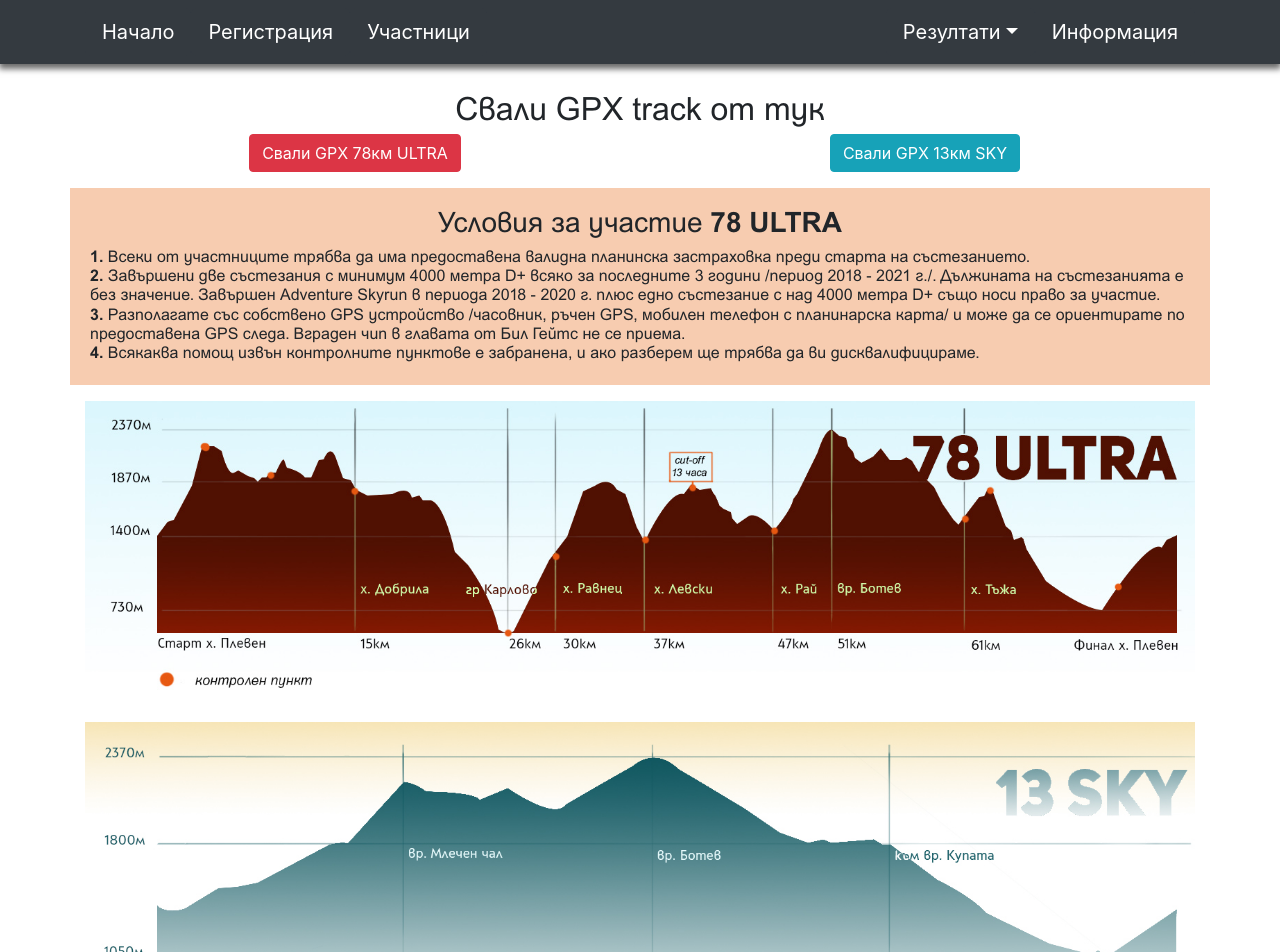
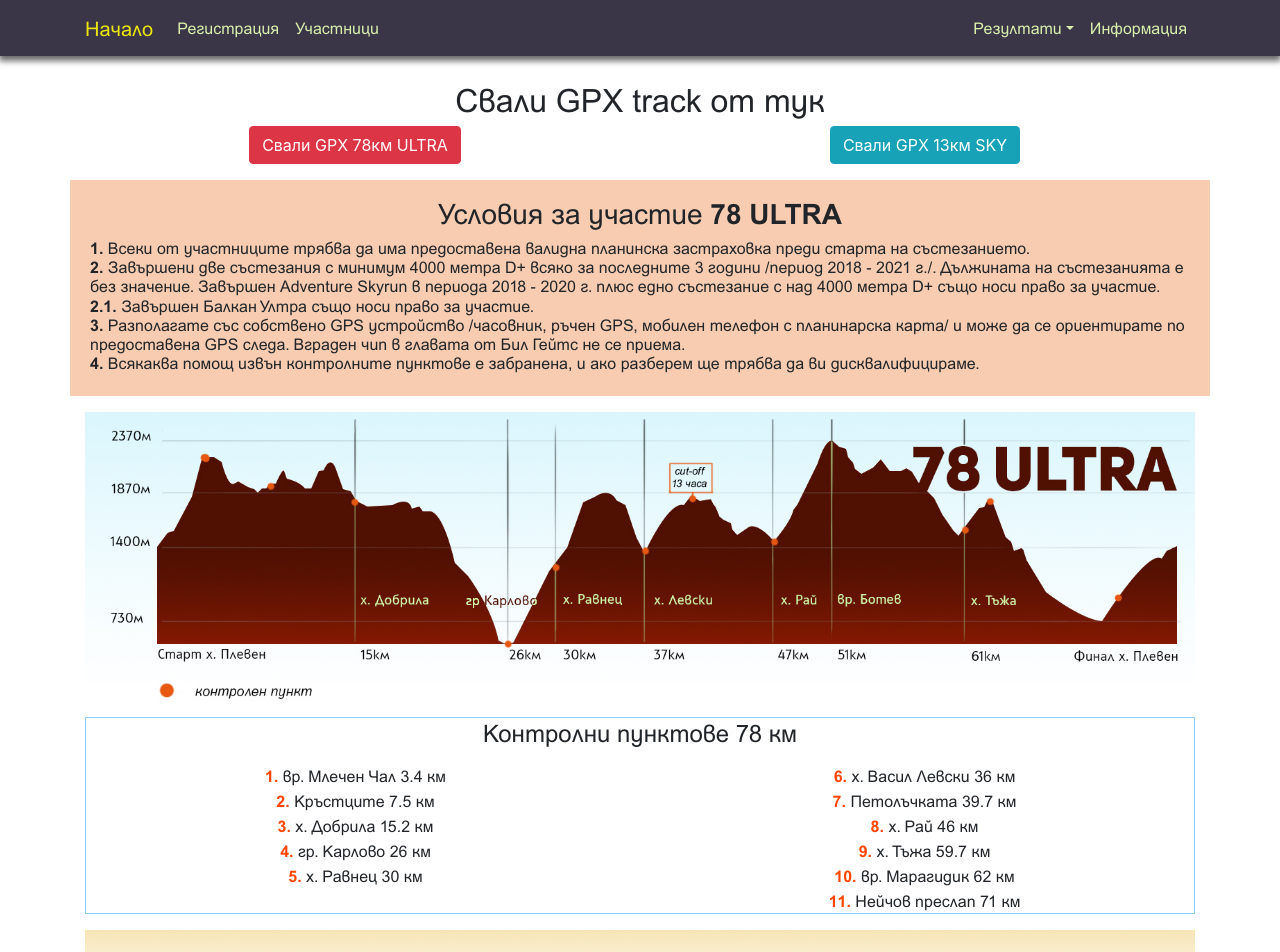
Before and after one commit to ivan4oto/Balkan-Ultra, a Vue app in the folder app/: page /about in a window 1280 px wide. Shown: the top 952 px of the page. Built offline with nearby package versions, Linux system fonts and the light colour scheme.

Commit message:
changed navbar

```diff
--- a/app/src/components/Footer.vue
+++ b/app/src/components/Footer.vue
@@ -26,7 +26,7 @@
 			</b-row>
 			<b-row class='text-center'>
 				<b-col><h6>Facebook</h6></b-col>
-				<b-col>balkan@balkanultra.com</b-col>
+				<b-col>balkanultra@abv.bg</b-col>
 				<b-col>+359 885 344 910 | +359 885 055 416</b-col>
 			</b-row>
 			<b-row class='text-center mt-3'>
--- a/app/src/components/HelloWorld.vue
+++ b/app/src/components/HelloWorld.vue
@@ -16,7 +16,7 @@
         <b-carousel-slide img-src="../assets/pictures/c1.jpg"></b-carousel-slide>
         <!-- Slides with custom text -->
         <b-carousel-slide img-src="../assets/pictures/crsl1.jpg">
-          <h1 class='arialsp'>78 км с 6100м д+ по склоновете на Стара Планина!</h1>
+          <h1>78 км с 6100м д+ по склоновете на Стара Планина!</h1>
         </b-carousel-slide>
         <!-- Slides with image only -->
         <b-carousel-slide img-src="../assets/pictures/c2.jpg">
@@ -116,15 +116,15 @@ export default {
 </script>
 
 <style scoped>
-
+p, h4, h1, h2, h3{
+  font-family: 'SPArielBG';
+}
 @media (max-width: 767px) {
   h1 {
    font-size: 20px;
-   font-family: 'Roboto', sans-serif;
   }
   h4 {
     font-size: 18px;
-    font-family: 'Roboto', sans-serif;
   }
   h2 {
     font-size: 20px;
@@ -133,11 +133,8 @@ export default {
     font-size: 20px;
   }
 }
-p{
-  font-family: 'SPArielBG';
-}
+
 h4 {
-  font-family: 'SPArielBG';
   font-weight: bold;
 }
 #txt-1{
@@ -173,15 +170,10 @@ h4 {
   color: rgb(189, 27, 6);
 }
 #txt-wildcard-small{
-  font-family: 'SPArielBG';
   font-style: italic;
   color: rgb(10, 10, 10);
 }
-.arialsp{
-  font-family: 'SPArielBG';
-}
 .redheader {
-  font-family: 'SPArielBG';
   font-weight: bold;
   color: rgb(189, 27, 6);
 }
--- a/app/src/components/Navbar.vue
+++ b/app/src/components/Navbar.vue
@@ -1,43 +1,31 @@
 <template>
 <div>
+
   <b-navbar toggleable="lg" type="dark" variant="dark">
     <b-container>
-        <router-link to="/">
-          <b-button variant="dark" size="lg">Начало</b-button>
-        </router-link>
+      <b-navbar-brand to="/">Начало</b-navbar-brand>
 
     <b-navbar-toggle target="nav-collapse"></b-navbar-toggle>
 
     <b-collapse id="nav-collapse" is-nav>
       <b-navbar-nav>
-            <router-link to="/Register">
-              <b-button variant="dark" size="lg">Регистрация</b-button>
-            </router-link>
-          </b-navbar-nav>
-
-          <b-navbar-nav>
-            <router-link to="Athletes">
-              <b-button variant="dark" size="lg">Участници</b-button>
-            </router-link>
+        <b-nav-item to="/Register">Регистрация</b-nav-item>
+        <b-nav-item to="Athletes">Участници</b-nav-item>
       </b-navbar-nav>
 
       <!-- Right aligned nav items -->
       <b-navbar-nav class="ml-auto">
-            <b-dropdown variant="dark" size="lg" text="Резултати">
-              <router-link to="Results">
-                <a role="menuitem" target="_self" class="dropdown-item">
-                  2020
-                </a>
-              </router-link>
-              <b-dropdown-item disabled>2021</b-dropdown-item>
-            </b-dropdown>
-            <router-link to="/about">
-              <b-button variant="dark" size="lg">Информация</b-button>
-            </router-link>
+
+        <b-nav-item-dropdown text="Резултати" right>
+          <b-dropdown-item to="Results">2020</b-dropdown-item>
+        </b-nav-item-dropdown>
+
+        <b-nav-item to="About">Информация</b-nav-item>
       </b-navbar-nav>
     </b-collapse>
     </b-container>
   </b-navbar>
+
 </div>
 </template>
 
@@ -47,4 +35,18 @@ export default {
 };
 </script>
 
-<style scoped></style>
+<style scoped>
+ .navbar.navbar-dark.bg-dark{
+    background-color: #3a3547!important;
+    font-family: 'SPArielBG';
+ }
+::v-deep .nav-link {
+   color: rgb(216, 240, 172)!important;
+}
+.navbar-brand {
+   color: rgb(235, 231, 12)!important;
+}
+.nav-link:hover, .navbar-brand:hover {
+   background-color: #5e4b63!important;
+}
+</style>
--- a/app/src/components/Participants.vue
+++ b/app/src/components/Participants.vue
@@ -1,18 +1,8 @@
 <template>
   <div class="m-3">
-    <b-card
-      overlay
-      img-src="../assets/pictures/participants-banner.jpg"
-      img-alt="Card Image"
-      text-variant="white"
-      class='text-center'
-      title=""
-      sub-title=""
-    >
-    <b-card-text id='card-txt'>
-     РЕГИСТРИРАНИ УЧАСТНИЦИ
-    </b-card-text>
-    </b-card>
+    <div id="img-test">
+      <h2>РЕГИСТРИРАНИ УЧАСТНИЦИ</h2>
+    </div>
     <b-table
       striped
       table-variant: dark
@@ -86,25 +76,14 @@ export default {
 .frame {
   border: 5px solid rgb(34, 60, 87);
 }
-#card-txt{
-  font-family: 'SPArielBG';
-  font-weight: normal;
-  color: rgb(199, 224, 87);
-}
-@media screen and (min-width: 320px) {
-  #card-txt {
-    font-size: 5vw;
-  }
-}
-@media screen and (min-width: 768px) {
-  #card-txt {
-    font-size: 5vw;
-  }
-}
-@media screen and (min-width: 1000px) {
-  #card-txt {
-    font-size: 3vw;
-  }
+
+#img-test {
+    background-image:url("../assets/pictures/participants-banner.jpg");
+    background-position:center;
+    padding-top: 5%;
+    padding-bottom: 5%;
+    color: rgb(235, 231, 12);
+    text-align: center;
 }
 
 </style>
--- a/app/src/views/About.vue
+++ b/app/src/views/About.vue
@@ -14,6 +14,7 @@
       <b-row class='text-left ml-1'>
         <h6><strong>1.</strong> Всеки от участниците трябва да има предоставена валидна планинска застраховка преди старта на състезанието.<br>
             <strong>2.</strong> Завършени две състезания с минимум 4000 метра D+ всяко за последните 3 години /период 2018 - 2021 г./. Дължината на състезанията е без значение. Завършен Adventure Skyrun в периода 2018 - 2020 г. плюс едно състезание с над 4000 метра D+ също носи право за участие.<br>
+            <strong>2.1.</strong> Завършен Балкан Ултра също носи право за участие.<br>
             <strong>3.</strong> Разполагате със собствено GPS устройство /часовник, pъчен GPS, мобилен телефон с планинарска карта/ и може да се ориентирате по предоставена GPS следа. Вграден чип в главата от Бил Гейтс не се приема.<br>
             <strong>4.</strong> Всякаква помощ извън контролните пунктове е забранена, и ако разберем ще трябва да ви дисквалифицираме.
         </h6>
@@ -21,6 +22,26 @@
     </b-container>
     <b-container class='mt-3'>
       <b-img src='../assets/pictures/profile80.jpg' fluid alt="Fluid image"></b-img>
+      <ul class='text-center lightbox'>
+        <h4 class='mb-3'>Контролни пунктове 78 км</h4>
+        <b-row>
+          <b-col sm class=''>
+            <li><strong class='orangeli'>1.</strong> вр. Млечен Чал 3.4 км</li>
+            <li><strong class='orangeli'>2.</strong>  Кръстците 7.5 км</li>
+            <li><strong class='orangeli'>3.</strong>  х. Добрила 15.2 км</li>
+            <li><strong class='orangeli'>4.</strong>  гр. Карлово 26 км</li>
+            <li><strong class='orangeli'>5.</strong>  х. Равнец 30 км</li>
+          </b-col>
+          <b-col sm>
+            <li><strong class='orangeli'>6.</strong>  х. Васил Левски 36 км</li>
+            <li><strong class='orangeli'>7.</strong>  Петолъчката 39.7 км</li>
+            <li><strong class='orangeli'>8.</strong>  х. Рай 46 км</li>
+            <li><strong class='orangeli'>9.</strong>  х. Тъжа 59.7 км</li>
+            <li><strong class='orangeli'>10.</strong>  вр. Марагидик 62 км</li>
+            <li><strong class='orangeli'>11.</strong>  Нейчов преслап 71 км</li>
+          </b-col>
+        </b-row>
+      </ul>
     </b-container>
     <b-container class='mt-3'>
       <b-img src='../assets/pictures/profile13.jpg' fluid alt="Fluid image"></b-img>
@@ -52,10 +73,22 @@
       </b-row>
     </b-container>
     <b-container>
-    <b-row class='mt-4'><h3>Карта на трасе 78км:</h3></b-row>
-    <b-row><b-img src='../assets/pictures/map80.jpg' fluid alt="Fluid image"></b-img></b-row>
-    <b-row class='mt-4'><h3>Карта на трасе 13км:</h3></b-row>
-    <b-row><b-img src='../assets/pictures/map13.jpg' fluid alt="Fluid image"></b-img></b-row>
+      <div>
+        <b-row>
+          <b-col class='mt-3' sm>
+            <b-img src='../assets/pictures/map80.jpg' fluid alt="Fluid image" v-b-modal.modal-xl-1></b-img>
+            <b-modal id="modal-xl-1" size="xl" title="78км УЛРА" hide-footer="true">
+              <b-img src='../assets/pictures/map80.jpg' fluid alt="Fluid image"></b-img>
+            </b-modal>
+          </b-col>
+          <b-col class='mt-3' sm>
+            <b-img src='../assets/pictures/map13.jpg' fluid alt="Fluid image" v-b-modal.modal-xl-2></b-img>
+            <b-modal id="modal-xl-2" size="xl" title="13 км СКАЙ" hide-footer="true">
+              <b-img src='../assets/pictures/map13.jpg' fluid alt="Fluid image"></b-img>
+            </b-modal>
+          </b-col>
+        </b-row>
+      </div>
     </b-container>
 
   </div>
@@ -87,7 +120,16 @@
   .reqs{
     background-color: rgb(247, 204, 176);
   }
-  h3, h2, h6, p{
+  h4, h3, h2, h6, p, li{
     font-family: 'SPArielBG';
   }
+  ul {
+  list-style-type: none;
+  border: 1px solid lightskyblue;
+  margin: 0;
+  padding: 0;
+  }
+  .orangeli {
+    color: orangered;
+  }
 </style>
```
Lines whose indentation alone changed are shown as unchanged.
